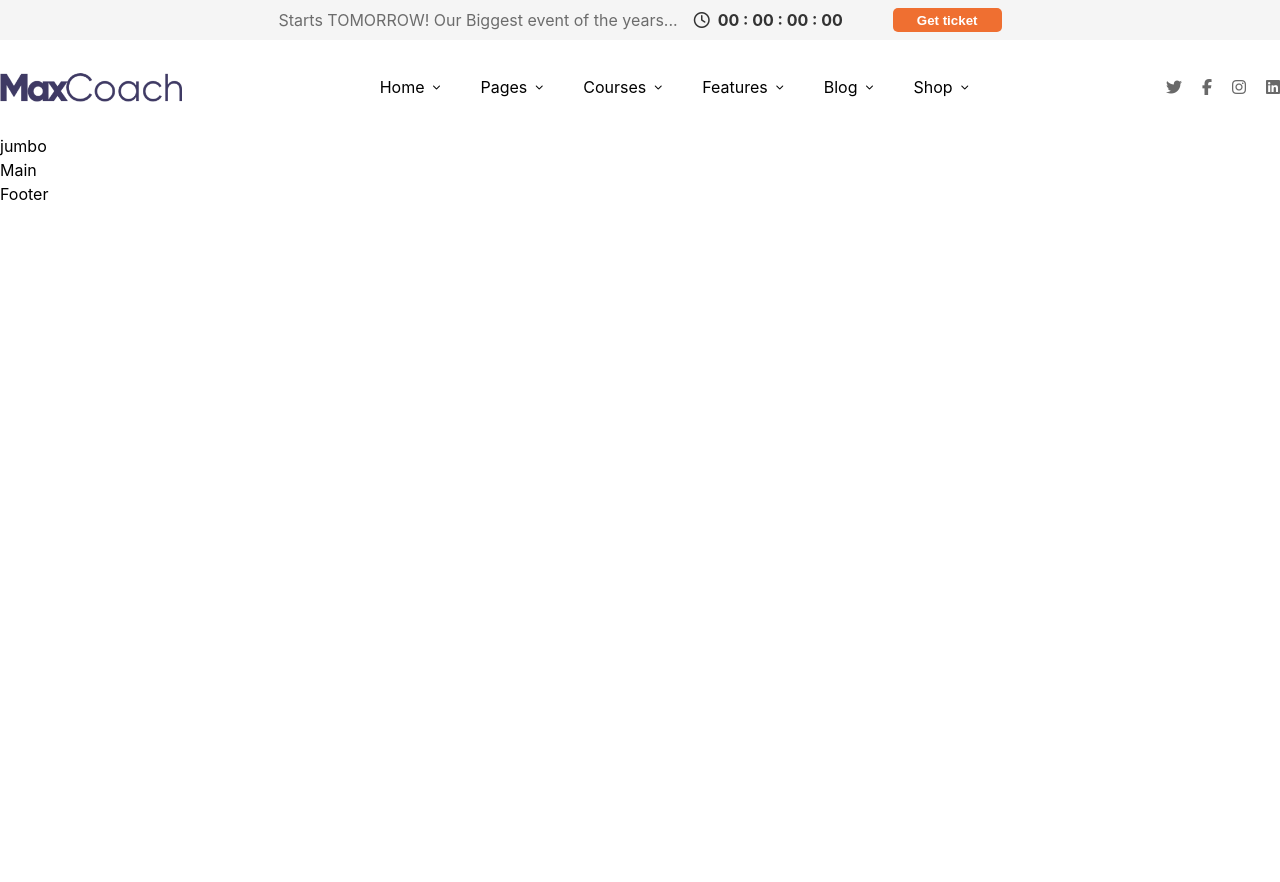
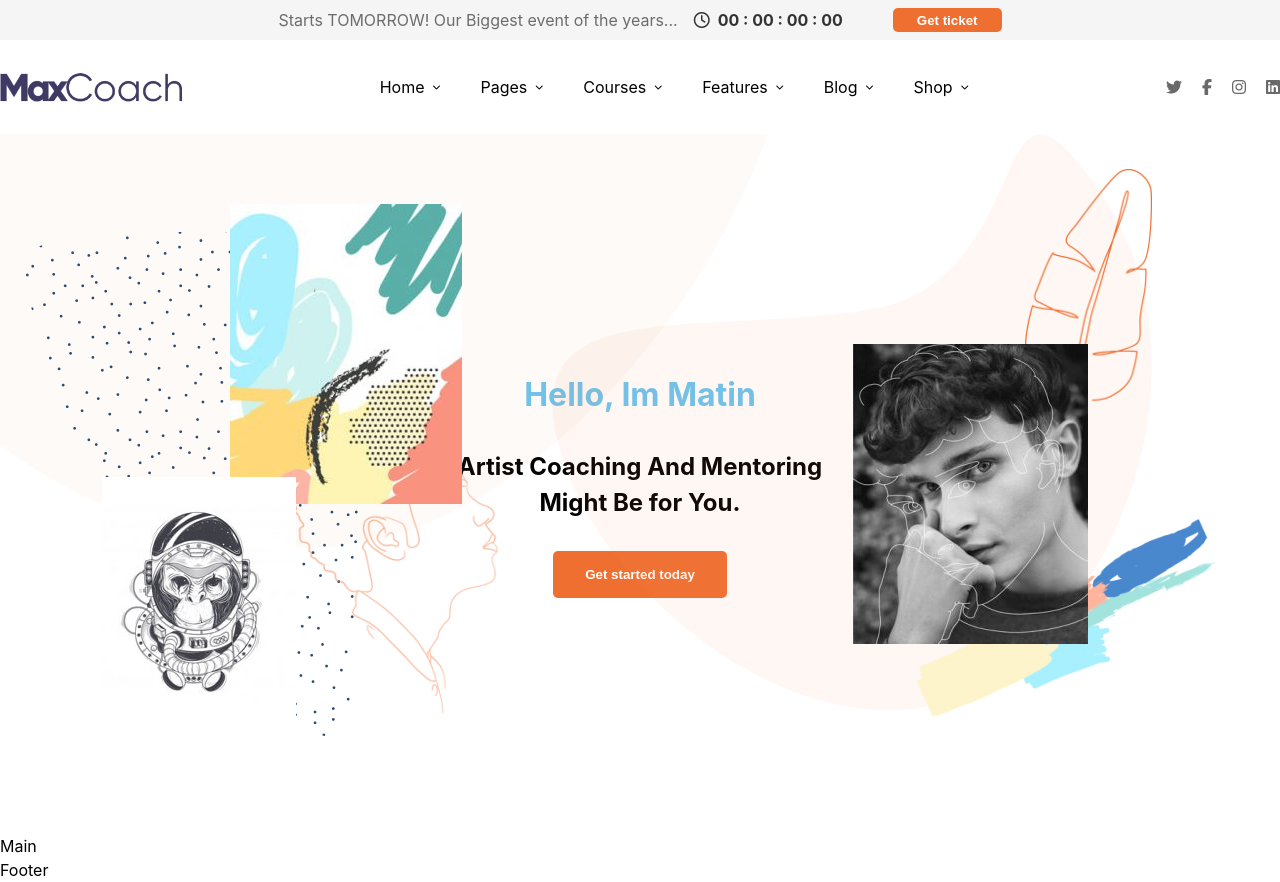
Before and after one commit to christianarca27/proj-html-vuejs, a Vue app: page / in a window 1280 px wide. Before the commit the page ends 800 px from the top, so only its background shows below. Built offline with nearby package versions, Linux system fonts and the light colour scheme.

Commit message:
feat: costruzione + prima stilizzazione jumbo

```diff
--- a/src/components/AppHeader.vue
+++ b/src/components/AppHeader.vue
@@ -86,7 +86,7 @@ export default {
                 <i class="fa-regular fa-clock"></i>
                 <span id="adv-time-left">00 : 00 : 00 : 00</span>
             </p>
-            <PrimaryButton id="adv-button" :text="'Get ticket'"></PrimaryButton>
+            <PrimaryButton id="adv-button" :type="'small'" :text="'Get ticket'"></PrimaryButton>
         </div>
 
         <nav class="container">
@@ -117,7 +117,20 @@ export default {
         </nav>
 
         <div id="jumbo">
-            jumbo
+            <img id="jumbo-shape-1" src="/images/artist-shape-02-768x415.png" alt="">
+            <img id="jumbo-shape-2" src="/images/artist-shape-03.png" alt="">
+            <img id="jumbo-shape-3" src="/images/artist-hero-image-03-204x300.png" alt="">
+            <img id="jumbo-shape-4" src="/images/artist-hero-image-02-232x300.jpg" alt="">
+            <img id="jumbo-shape-5" src="/images/artist-hero-image-01.jpg" alt="">
+            <div id="jumbo-inner">
+                <h2>Hello, Im Matin</h2>
+                <strong>Artist Coaching And Mentoring Might Be for You.</strong>
+                <PrimaryButton :text="'Get started today'"></PrimaryButton>
+            </div>
+            <img id="jumbo-shape-6" src="/images/artist-shape-01-600x577.png" alt="">
+            <img id="jumbo-shape-7" src="/images/artist-shape-04-127x300.png" alt="">
+            <img id="jumbo-shape-8" src="/images/artist-shape-05-300x198.png" alt="">
+            <img id="jumbo-shape-9" src="/images/artist-hero-image-04-235x300.jpg" alt="">
         </div>
     </header>
 </template>
@@ -212,5 +225,86 @@ header {
             }
         }
     }
+
+    #jumbo {
+        height: 700px;
+
+        display: flex;
+        justify-content: center;
+        align-items: center;
+
+        position: relative;
+        overflow: hidden;
+
+        img {
+            position: absolute;
+        }
+
+        #jumbo-shape-1 {
+            top: 0;
+            left: 0;
+        }
+
+        #jumbo-shape-2 {
+            top: 50%;
+            left: 2%;
+            transform: translateY(-50%);
+        }
+
+        #jumbo-shape-3 {
+            top: 40%;
+            left: 23%;
+        }
+
+        #jumbo-shape-4 {
+            top: 10%;
+            left: 18%;
+        }
+
+        #jumbo-shape-5 {
+            top: 49%;
+            left: 8%;
+        }
+
+        #jumbo-inner {
+            width: 30%;
+
+            display: flex;
+            flex-flow: column nowrap;
+            align-items: center;
+            gap: 30px;
+
+            text-align: center;
+
+            h2 {
+                font-size: 2rem;
+                color: #6ac5f1;
+            }
+
+            strong {
+                font-size: 1.5rem;
+            }
+        }
+
+        #jumbo-shape-6 {
+            top: 0;
+            right: 10%;
+        }
+
+        #jumbo-shape-7 {
+            top: 5%;
+            right: 10%;
+        }
+
+        #jumbo-shape-8 {
+            top: 55%;
+            right: 5%;
+        }
+
+        #jumbo-shape-9 {
+            top: 30%;
+            right: 15%;
+        }
+    }
 }
 </style>
--- a/src/components/PrimaryButton.vue
+++ b/src/components/PrimaryButton.vue
@@ -10,12 +10,14 @@ export default {
 
     props: {
         text: "",
+
+        type: "small",
     }
 }
 </script>
 
 <template>
-    <button>
+    <button :class="type">
         {{ text }}
     </button>
 </template>
@@ -23,7 +25,7 @@ export default {
 <style lang="scss" scoped>
 button {
     background-color: #ef6f31;
-    padding: 0 1.5rem;
+    padding: 1rem 2rem;
     border: 0;
     border-radius: 5px;
 
@@ -36,4 +38,8 @@ button {
         background-color: #6ac5f1;
     }
 }
+
+button.small {
+    padding: 0rem 1.5rem;
+}
 </style>
```
